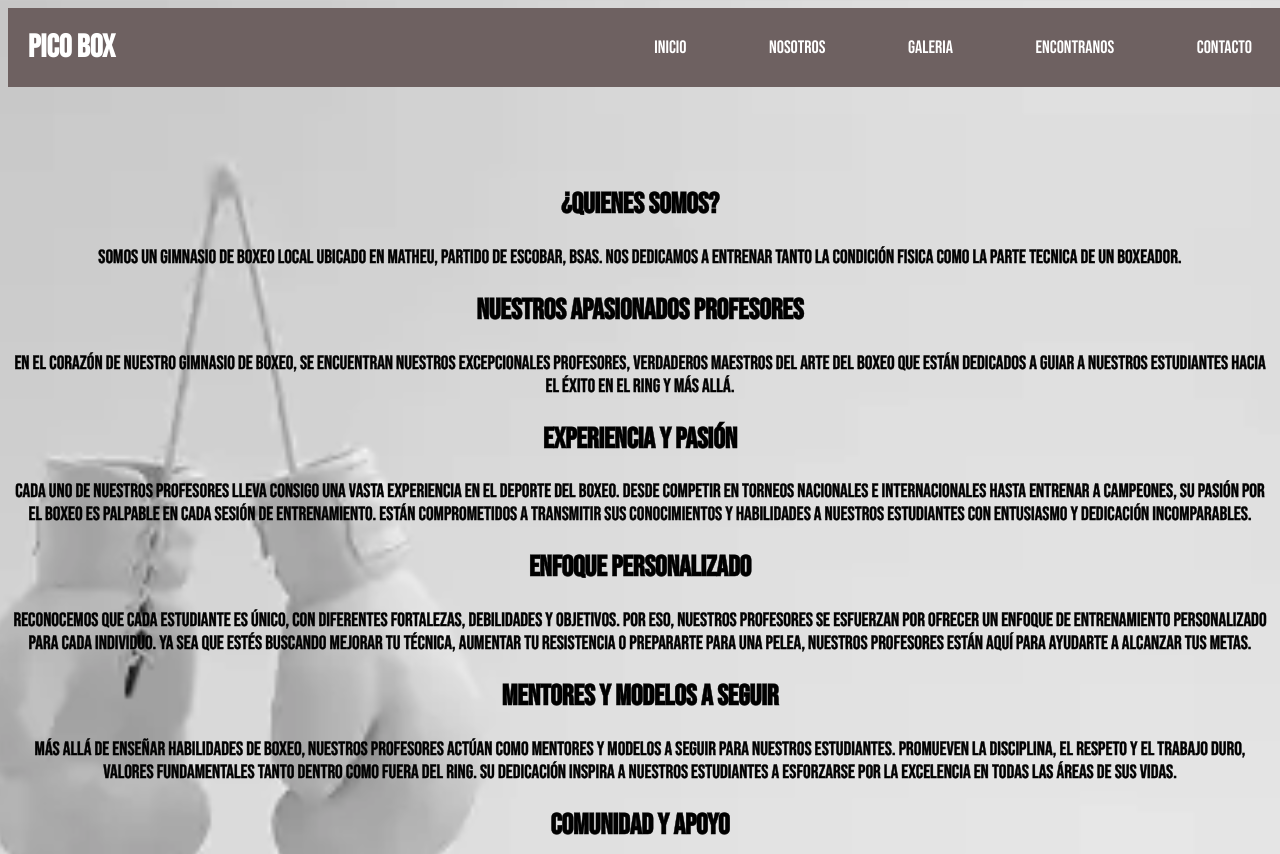
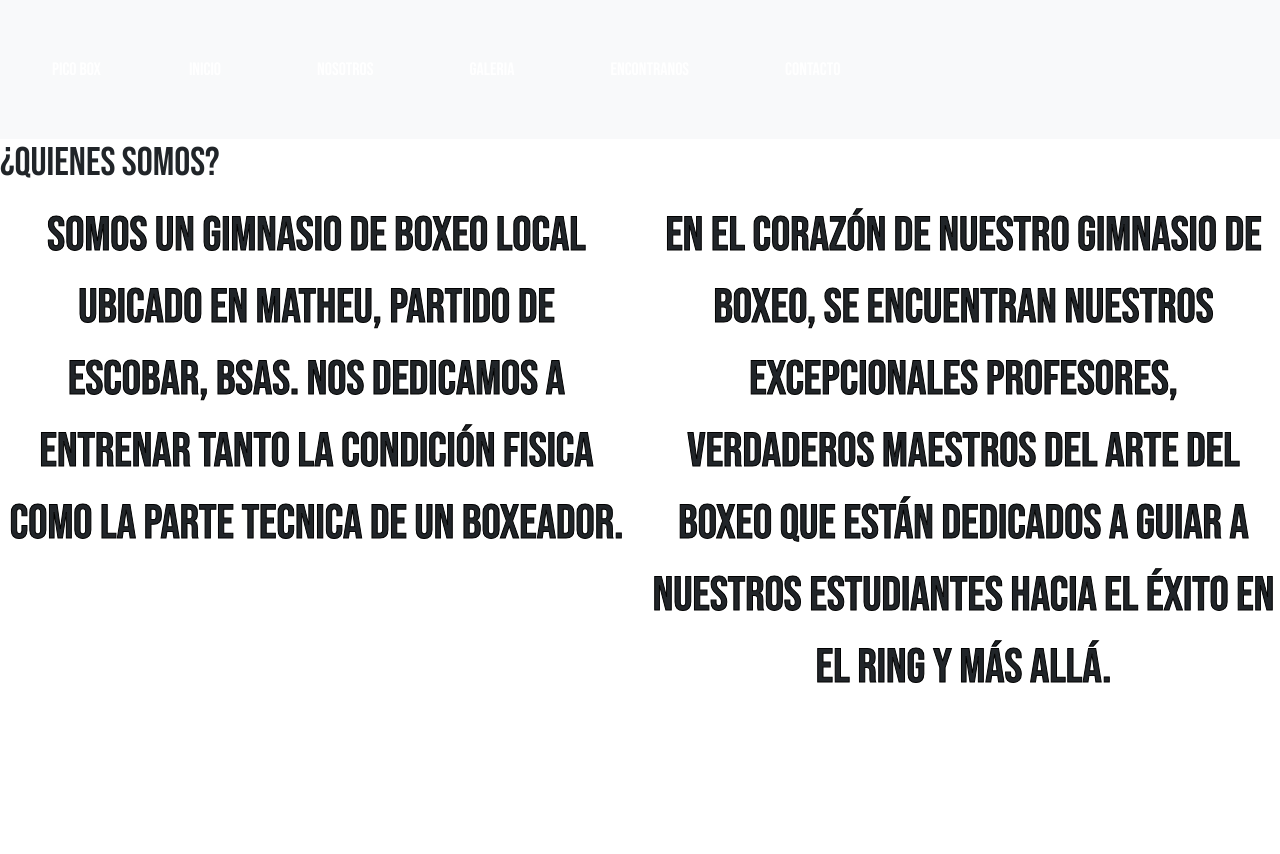
Before and after one commit to balt0r/proyecto-coder-dante-perrone, a plain HTML site: page pages/nosotros.html in a window 1280 px wide. Shown: the top 854 px of the page. After the commit the page ends 800 px from the top, so only its background shows below. Drawn offline with nearby package versions, Linux system fonts and the light colour scheme; files that its build step writes are made by us from their sources.

Commit message:
agregue bootstrap asi nomas

```diff
--- a/pages/nosotros.html
+++ b/pages/nosotros.html
@@ -1,52 +1,61 @@
-<!DOCTYPE html>
+<!doctype html>
 <html lang="en">
-<head>
-    <meta charset="UTF-8">
-    <meta name="viewport" content="width=device-width, initial-scale=1.0">
+  <head>
+    <meta charset="utf-8">
+    <meta name="viewport" content="width=device-width, initial-scale=1">
     <title>Nosotros</title>
+    <link href="https://cdn.jsdelivr.net/npm/bootstrap@5.3.3/dist/css/bootstrap.min.css" rel="stylesheet" integrity="sha384-QWTKZyjpPEjISv5WaRU9OFeRpok6YctnYmDr5pNlyT2bRjXh0JMhjY6hW+ALEwIH" crossorigin="anonymous">
 
-    <link rel="stylesheet" href="../style.css">
-
+    <link rel="stylesheet" href="style.css">
     <link rel="preconnect" href="https://fonts.googleapis.com">
     <link rel="preconnect" href="https://fonts.gstatic.com" crossorigin>
     <link href="https://fonts.googleapis.com/css2?family=Bebas+Neue&display=swap" rel="stylesheet">
 
-</head>
-<body class="pages">
-        <header class="header">
-            <a href="#" class="logo">PICO BOX</a>
-
-            <nav class="navbar">
-                <a href="../index.html">inicio</a>
-                <a href="../pages/nosotros.html">nosotros</a>
-                <a href="../pages/galeria.html">galeria</a>
-                <a href="../pages/encontranos.html">encontranos</a>
-                <a href="../pages/contacto.html">contacto</a>
-            </nav>
-        </header>
-    <main>
+    </head>
 
 
-        <section id="somos">
-            <h1 class="nosotros">¿QUIENES SOMOS?</h1>
-                Somos un gimnasio de boxeo local ubicado en Matheu, partido de Escobar, BSAS.
-                Nos dedicamos a entrenar tanto la condición fisica como la parte tecnica de un boxeador.
-                  <h2>Nuestros Apasionados Profesores</h2>
-                En el corazón de nuestro gimnasio de boxeo, se encuentran nuestros excepcionales profesores, verdaderos maestros del arte del boxeo que están dedicados a guiar a nuestros estudiantes hacia el éxito en el ring y más allá.
-                    <h2>Experiencia y Pasión</h2>
-                Cada uno de nuestros profesores lleva consigo una vasta experiencia en el deporte del boxeo. Desde competir en torneos nacionales e internacionales hasta entrenar a campeones, su pasión por el boxeo es palpable en cada sesión de entrenamiento. Están comprometidos a transmitir sus conocimientos y habilidades a nuestros estudiantes con entusiasmo y dedicación incomparables.
-                    <h2>Enfoque Personalizado</h2>
-                Reconocemos que cada estudiante es único, con diferentes fortalezas, debilidades y objetivos. Por eso, nuestros profesores se esfuerzan por ofrecer un enfoque de entrenamiento personalizado para cada individuo. Ya sea que estés buscando mejorar tu técnica, aumentar tu resistencia o prepararte para una pelea, nuestros profesores están aquí para ayudarte a alcanzar tus metas.
-                    <h2>Mentores y Modelos a Seguir</h2>
-                Más allá de enseñar habilidades de boxeo, nuestros profesores actúan como mentores y modelos a seguir para nuestros estudiantes. Promueven la disciplina, el respeto y el trabajo duro, valores fundamentales tanto dentro como fuera del ring. Su dedicación inspira a nuestros estudiantes a esforzarse por la excelencia en todas las áreas de sus vidas.
-                    <h2>Comunidad y Apoyo</h2>
-                En nuestro gimnasio, la comunidad es fundamental. Nuestros profesores no solo enseñan boxeo, sino que también fomentan un ambiente de apoyo y camaradería entre nuestros estudiantes. Están siempre disponibles para brindar orientación, motivación y aliento a medida que cada estudiante avanza en su viaje en el mundo del boxeo.
-                En resumen, nuestros profesores son el corazón y el alma de nuestro gimnasio de boxeo. Con su experiencia, pasión y compromiso, están transformando vidas y creando campeones dentro y fuera del ring. ¡Únete a nosotros y descubre el poder del boxeo con nuestros increíbles profesores!
-            </ul>
-        </section>
-        <h2><a href="https://www.sportingnews.com/ar/node/676280"
-            target="_blank">NUESTROS CAMPEONES</a>
-        </h2>
-    </main>
-</body>
+  <body class="body.pages">
+    <nav class="navbar navbar-expand-lg bg-body-tertiary">
+        <div class="container-fluid">
+          <a class="navbar-brand" href="#">Pico Box</a>
+          <button class="navbar-toggler" type="button" data-bs-toggle="collapse" data-bs-target="#navbarNavAltMarkup" aria-controls="navbarNavAltMarkup" aria-expanded="false" aria-label="Toggle navigation">
+            <span class="navbar-toggler-icon"></span>
+          </button>
+          <div class="collapse navbar-collapse" id="navbarNavAltMarkup">
+            <div class="navbar-nav">
+              <a class="nav-link" href="../index.html">inicio</a>
+              <a class="nav-link" href="../pages/nosotros.html">nosotros</a>
+              <a class="nav-link" href="../pages/galeria.html">galeria</a>
+              <a class="nav-link" href="../pages/encontranos.html">encontranos</a>
+              <a class="nav-link" href="../pages/contacto.html">contacto</a>
+            </div>
+          </div>
+        </div>
+      </nav>
+
+      <h1>¿QUIENES SOMOS?</h1>
+
+      <section class="conteiner">
+        <div class="row">
+            <div class="col">
+                <p>Somos un gimnasio de boxeo local ubicado en Matheu, partido de Escobar, BSAS.
+                    Nos dedicamos a entrenar tanto la condición fisica como la parte tecnica de un boxeador.</p>
+            </div>
+            <div class="col">
+                <p>
+                    En el corazón de nuestro gimnasio de boxeo, se encuentran nuestros excepcionales profesores, verdaderos maestros del arte del boxeo que están dedicados a guiar a nuestros estudiantes hacia el éxito en el ring y más allá.
+
+                </p>
+            </div>
+        </div>
+      </section>
+
+
+
+
+
+    <script src="https://cdn.jsdelivr.net/npm/bootstrap@5.3.3/dist/js/bootstrap.bundle.min.js" integrity="sha384-YvpcrYf0tY3lHB60NNkmXc5s9fDVZLESaAA55NDzOxhy9GkcIdslK1eN7N6jIeHz" crossorigin="anonymous"></script>
+  </body>
+
+
 </html>
--- a/style.css
+++ b/style.css
@@ -118,7 +118,7 @@ body.pages {
 }
 
 
-.conteiner {
+.conteiner-inicio {
     display: grid;
     grid-template-rows: 1fr 1fr 1fr;
     grid-template-columns: 1fr 1fr 1fr;
```
Also changed, not shown: index.html (+1 -1 lines).
